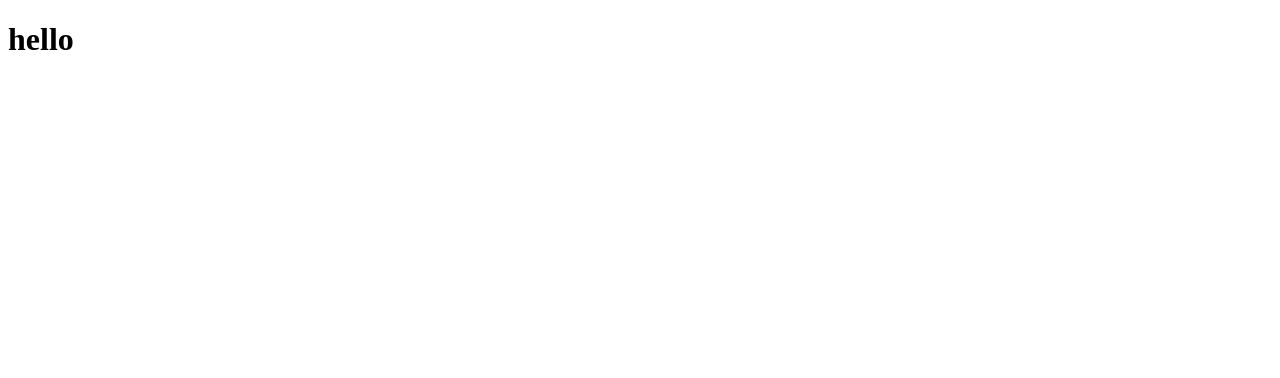
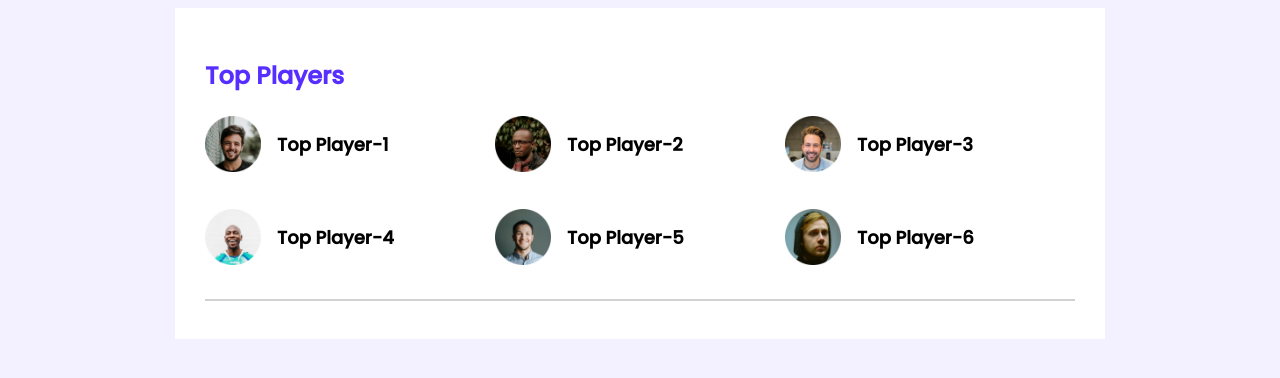
Before and after one commit to EmranEmon47/leaderboard-css3, a plain HTML site: page index.html in a window 1280 px wide. Drawn offline with Linux system fonts and the light colour scheme.

Commit message:
top player commit

```diff
--- a/index.html
+++ b/index.html
@@ -9,6 +9,45 @@
     <link rel="stylesheet" href="styles/style.css">
 </head>
 <body>
-    <h1>hello</h1>
+    <!-- header start -->
+    <header>
+
+    </header>
+    <!-- header end -->
+    <main>
+        <!-- top player and top blogs -->
+        <section class="container">
+             <div class="top-players">
+                 <h2 class="section-title">Top Players</h2>
+                 <div class="players">
+                     <div class="player">
+                         <img src="images/players/player-1.png" alt="">
+                         <h3 class="player-name">Top Player-1</h3>
+                     </div>
+                     <div class="player">
+                         <img src="images/players/player-2.png" alt="">
+                         <h3 class="player-name">Top Player-2</h3>
+                     </div>
+                     <div class="player">
+                         <img src="images/players/player-3.png" alt="">
+                         <h3 class="player-name">Top Player-3</h3>
+                     </div>
+                     <div class="player">
+                         <img src="images/players/player-4.png" alt="">
+                         <h3 class="player-name">Top Player-4</h3>
+                     </div>
+                     <div class="player">
+                         <img src="images/players/player-5.png" alt="">
+                         <h3 class="player-name">Top Player-5</h3>
+                     </div>
+                     <div class="player">
+                         <img src="images/players/player-6.png" alt="">
+                         <h3 class="player-name">Top Player-6</h3>
+                     </div>
+                 </div>
+             </div>
+             <hr>
+        </section>
+    </main>
 </body>
 </html>
--- a/styles/style.css
+++ b/styles/style.css
@@ -0,0 +1,46 @@
+/* fonts */
+@import url('https://fonts.googleapis.com/css2?family=Poppins:wght@500&display=swap');
+/* common style or utilities */
+body{
+    font-family: 'Poppins', sans-serif;
+    background-color: #F3F1FF;
+}
+main{
+    display: flex;
+    justify-content: center;
+}
+.container{
+    background-color: white;
+    width: 870px;
+    padding: 30px;
+}
+hr{
+    border: 1px solid #D1D1D1;
+}
+/* top players style */
+.top-players{
+    margin-bottom: 30px;
+}
+.section-title{
+    color: #562EFF;
+    font-size: 24px;
+    margin-top: 20px;
+}
+
+.players{
+    display: grid;
+    grid-template-columns: repeat(3,1fr);
+    grid-row-gap:30px;
+}
+.player{
+    display: flex;
+    align-items: center;
+}
+.player img{
+    width: 56px;
+    height: 56px;
+}
+.player-name{
+    margin-left: 16px;
+    font-size: 18px;
+}
```
